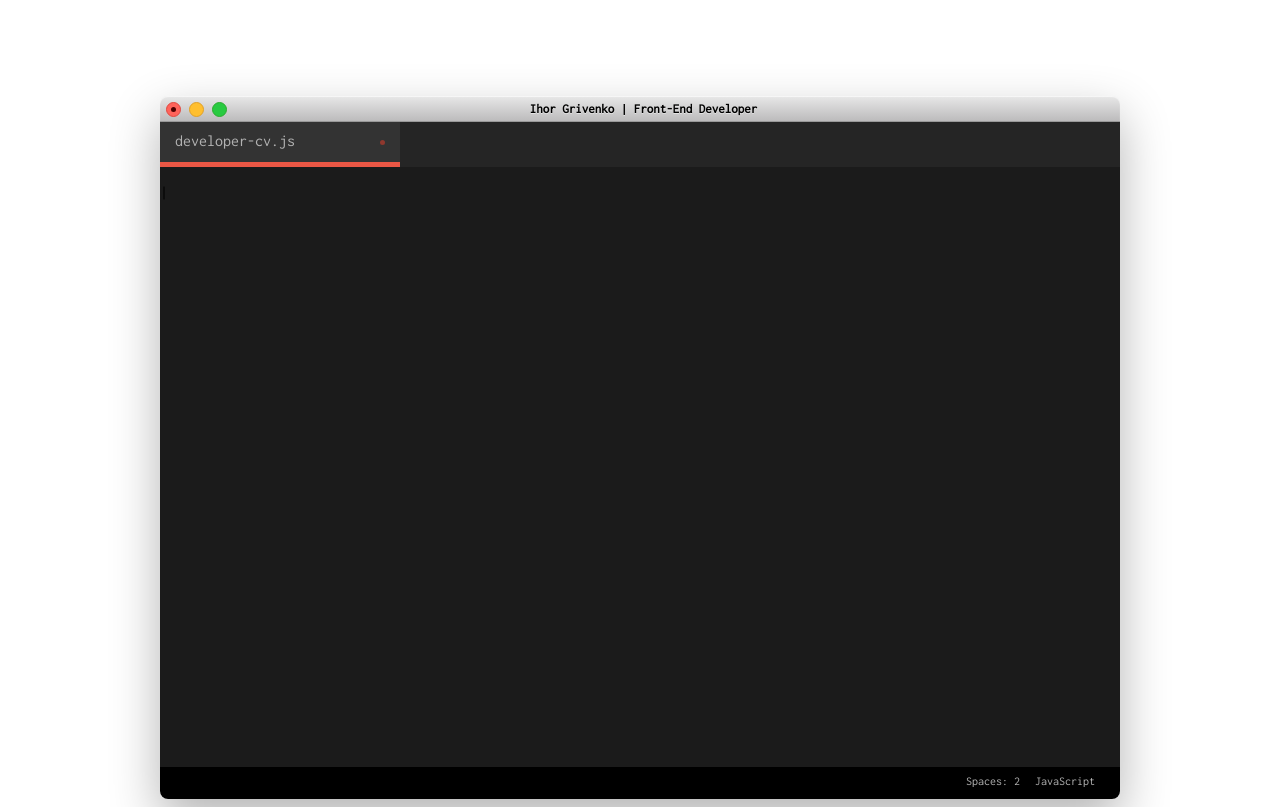
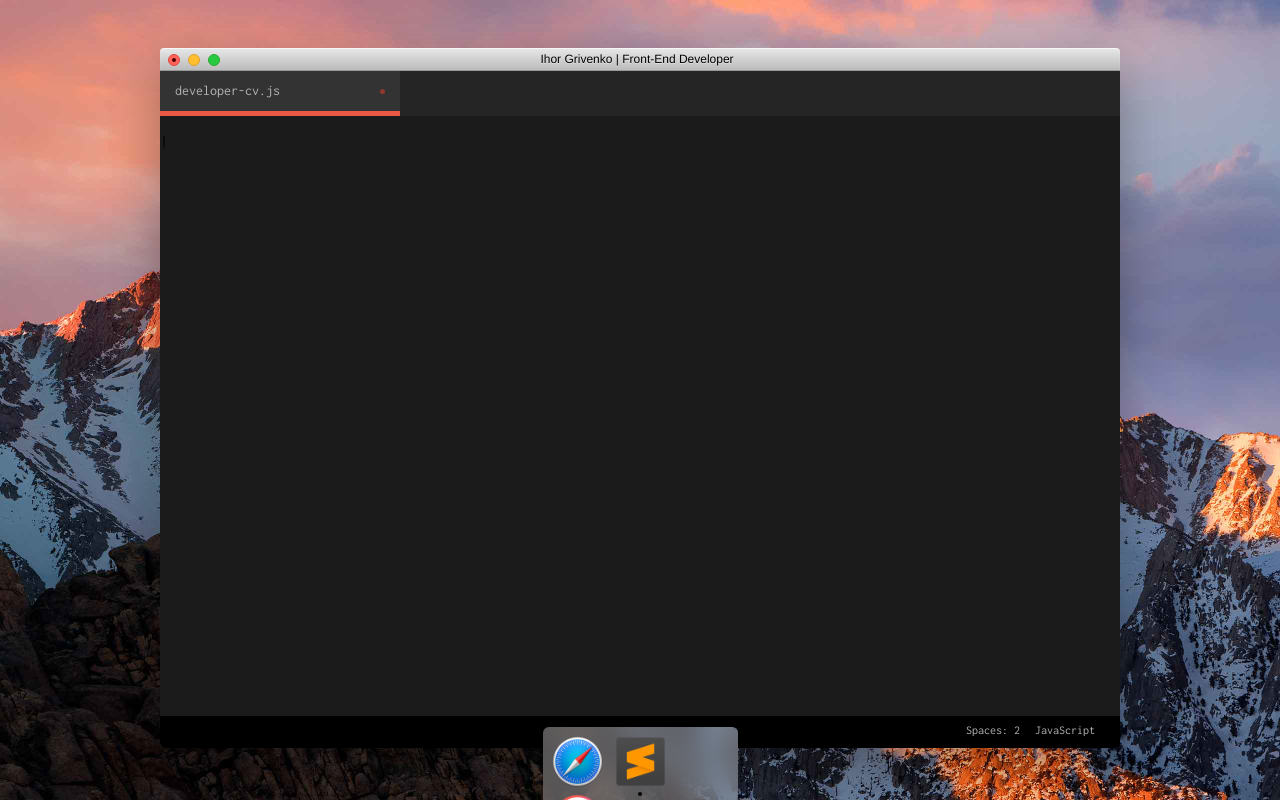
Before and after one commit to LastNoisySilence/CV, a website built with webpack: page index.html in a window 1280 px wide. Built offline with nearby package versions, Linux system fonts and the light colour scheme.

Commit message:
Added dock.

```diff
--- a/index.html
+++ b/index.html
@@ -24,7 +24,7 @@
       </div>
       <div class="tabs">
         <div class="tab active unsaved">
-          developer-cv.js
+          <div class="title">developer-cv.js</div>
         </div>
       </div>
       <div id="body" class="body">
@@ -41,6 +41,17 @@
       </div>
     </div>
   </div>
+  <div class="dock">
+    <div id="safari" class="app">
+      <img src="./static/safari.png" alt="Safari">
+    </div>
+    <div id="sublime" class="app active">
+      <img src="./static/sublime.png" alt="Sublime text 3">
+    </div>
+    <div id="itunes" class="app">
+      <img src="./static/itunes.png" alt="iTunes">
+    </div>
+  </div>
 </body>
 <script src="https://cdnjs.cloudflare.com/ajax/libs/highlight.js/8.9.1/highlight.min.js"></script>
 <script src="./dist/bundle.js"></script>
--- a/style/style.css
+++ b/style/style.css
@@ -1,6 +1,13 @@
 * {
-  font-family: 'Inconsolata', monospace;
+  font-family: 'Inconsolata', Arial, 'Lucida Grande', sans-serif, monospace;
   box-sizing: border-box;
+}
+
+body {
+  background: url(../static/back.jpg);
+  background-attachment: fixed;
+  background-size: cover;
+  background-repeat: no-repeat;
 }
 
 .container {
@@ -9,16 +16,18 @@
 }
 
 .sublime-text {
-  margin: 10% auto 0;
+  margin: 5% auto 0;
   box-shadow: rgba(0, 0, 0, 0.3) 0px 20px 50px;
-  border-radius: 8px;
+  border-radius: 4px;
 }
 
 .sublime-text .header {
   text-align: center;
-  padding: 6px;
-  border-top-left-radius: 8px;
-  border-top-right-radius: 8px;
+  position: relative;
+  padding: 5px 6px;
+  padding-left: 60px;
+  border-top-left-radius: 4px;
+  border-top-right-radius: 4px;
   text-shadow: rgba(255, 255, 255, 0.5) 0px 1px 0px;
   background-color: #f8f8f8;
   font-family: "Lucida Grande", sans-serif;
@@ -30,21 +39,24 @@
 }
 
 .sublime-text .header h1 {
-  width: calc(100% - 54px);
-  font-size: 13px;
+  font-size: 12px;
+  width: calc(100% - 60px);
+  font-family: 'Helvetica Neue', Helvetica, 'Inconsolata';
+  font-weight: 400;
   line-height: 1;
   margin: 0;
 }
 
 .sublime-text .buttons {
-  float: left;
-  position: relative;
+  left: 8px;
+  top: 4px;
+  position: absolute;
 }
 
 .sublime-text .buttons > .button {
   display: inline-block;
-  width: 15px;
-  height: 15px;
+  width: 12px;
+  height: 12px;
   border-radius: 50%;
 }
 
@@ -59,10 +71,10 @@
   position: absolute;
   background-color: #4d0000;
   border-radius: 50%;
-  top: 4px;
-  left: 4px;
-  width: 5px;
-  height: 5px;
+  top: 3px;
+  left: 3px;
+  width: 4px;
+  height: 4px;
 }
 
 .sublime-text .buttons > .mnmz {
@@ -82,11 +94,18 @@
 
 .sublime-text .tab {
   position: relative;
-  padding: 10px 15px;
+  padding: 12px 15px;
+  padding-right: 25px;
+  overflow: hidden;
+  font-size: 14px;
   height: 100%;
   width: 25%;
   background-color: #333333;
   color: #b3b3b3;
+}
+
+.sublime-text .tab > .title {
+  width: 200px;
 }
 
 .sublime-text .tab.active:after {
@@ -123,8 +142,8 @@
   position: relative;
   height: 32px;
   background-color: black;
-  border-bottom-right-radius: 8px;
-  border-bottom-left-radius: 8px;
+  border-bottom-right-radius: 6px;
+  border-bottom-left-radius: 6px;
 }
 
 .sublime-text .indentation,
@@ -149,3 +168,55 @@
   color: #eff2f3;
   border: none;
 }
+
+.dock {
+  background: inherit;
+  width: 195px;
+  height: 73px;
+  padding: 7px;
+  position: absolute;
+  margin: 0 auto;
+  bottom: 0;
+  right: 0;
+  left: 0;
+  overflow: hidden;
+  border-top-left-radius: 6px;
+  border-top-right-radius: 6px;
+ }
+ .dock:before {
+  content: ' ';
+  width: 300px;
+  height: 320px;
+  background: inherit;
+  position: absolute;
+  left: -25px;
+  right: 0;
+  top: -25px;
+  bottom: 0;
+  box-shadow: inset 0 0 0 200px rgba(255,255,255,0.3);
+  filter: blur(12px);
+ }
+
+ .dock > .app {
+   display: inline-block;
+   position: relative;
+   width: 55px;
+ }
+
+ .dock > .app > img {
+   width: 100%;
+   height: 100%;
+ }
+
+ .dock > .app.active:after {
+  content: ' ';
+  display: block;
+  position: absolute;
+  width: 4px;
+  height: 4px;
+  border-radius: 50%;
+  background: black;
+  left: 0;
+  right: 0;
+  margin: 0 auto;
+ }
```
Also changed, not shown: static/angular.png (added), static/back.jpg (added), static/bootstrap.png (added), static/git.png (added), static/itunes.png (added), static/js.png (added), static/nodejs.png (added), static/photo.jpg (added), static/react.png (added), static/safari.png (added), static/song.png (added), static/sublime.png (added), static/uikit.png (added), static/webpack.png (added), 1 other file.
